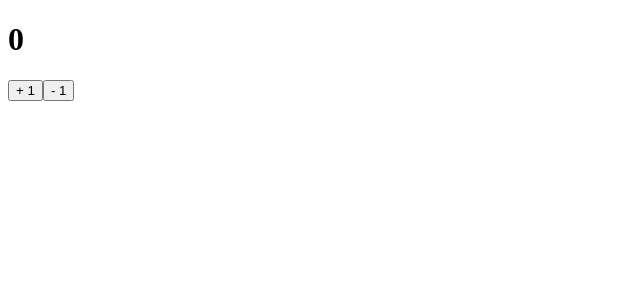
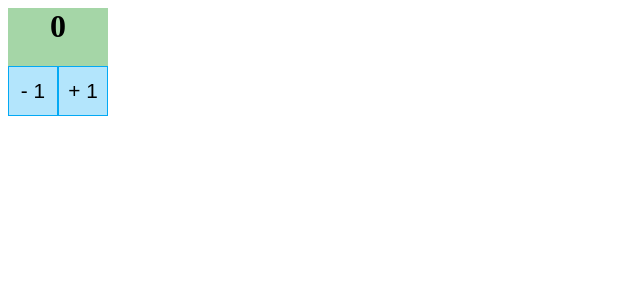
Before and after one commit to horyu1234/react-redux-counter, a React (Create React App) app: page / in a window 1280 px wide. Shown: the top 300 px of the page, without its empty margins (0-640 px from the left). Built offline with nearby package versions, Linux system fonts and the light colour scheme.

Commit message:
스타일 적용

```diff
--- a/package.json
+++ b/package.json
@@ -15,7 +15,7 @@
     "web-vitals": "^1.0.1"
   },
   "scripts": {
-    "start": "react-scripts start",
+    "start": "set PORT=12530 && react-scripts start",
     "build": "react-scripts build",
     "test": "react-scripts test",
     "eject": "react-scripts eject"
--- a/src/components/Counter.jsx
+++ b/src/components/Counter.jsx
@@ -1,11 +1,13 @@
 import React from "react";
+import "./counter.css";
 
 const Counter = ({number, onIncrease, onDecrease}) => {
     return (
-        <div>
-            <h1>{number}</h1>
-            <button onClick={onIncrease}>+ 1</button>
-            <button onClick={onDecrease}>- 1</button>
+        <div className="counter">
+            <h1 className="counter-text">{number}</h1>
+
+            <button className="counter-btn" onClick={onDecrease}>- 1</button>
+            <button className="counter-btn" onClick={onIncrease}>+ 1</button>
         </div>
     );
 };
--- /dev/null
+++ b/src/components/counter.css
@@ -0,0 +1,25 @@
+.counter {
+    width: 100px;
+    height: 100px;
+    background-color: #A5D6A7;
+}
+
+.counter-text {
+    text-align: center;
+    margin-top: 0
+}
+
+.counter-btn {
+    width: 50px;
+    height: 50px;
+    font-size: 1.3em;
+    background-color: #B3E5FC;
+    border: 1px solid #03A9F4;
+    cursor: pointer;
+    transition: all 300ms ease 0s;
+    outline: 0;
+}
+
+.counter-btn:hover {
+    background-color: #4FC3F7;
+}
```
